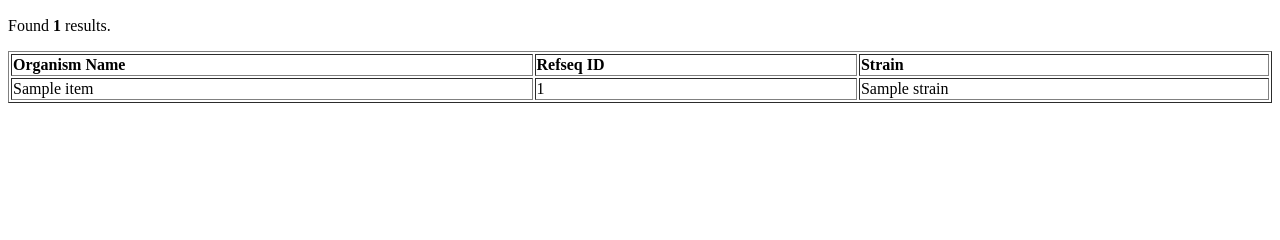
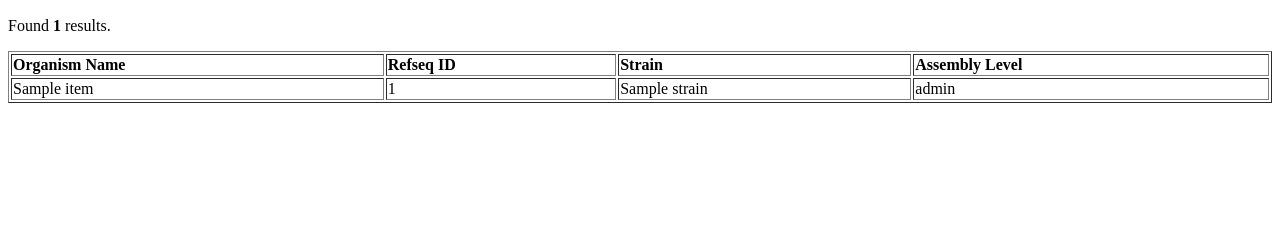
Before and after one commit to 0mician/CRISPR-Exposed, a Django app: template webapp/crispr_exposed/templates/search_result.html in a window 1280 px wide. Shown: the part 117-357 px from the top of the page. Run offline with Django 3.2, Linux system fonts and the light colour scheme; the template is opened without the code that fills it: most values are stand-ins (such as "Sample title", 1, 10 or a date in 2020).

Commit message:
assembly level field added to result table

```diff
--- a/webapp/crispr_exposed/templates/search_result.html
+++ b/webapp/crispr_exposed/templates/search_result.html
@@ -10,12 +10,14 @@
             <td><strong>Organism Name</strong></td>
             <td><strong>Refseq ID</strong></td>
             <td><strong>Strain</strong></td>
+            <td><strong>Assembly Level</strong></td>
         </tr>
         {% for item in strain_result %}
         <tr>
             <td>{{ item.organism_name }}</td>
             <td>{{ item.refseq_id }}</td>
             <td>{{ item.strain }}</td>
+            <td>{{ item.level }}</td>
         </tr>
         {% endfor %}
     </table>
```
